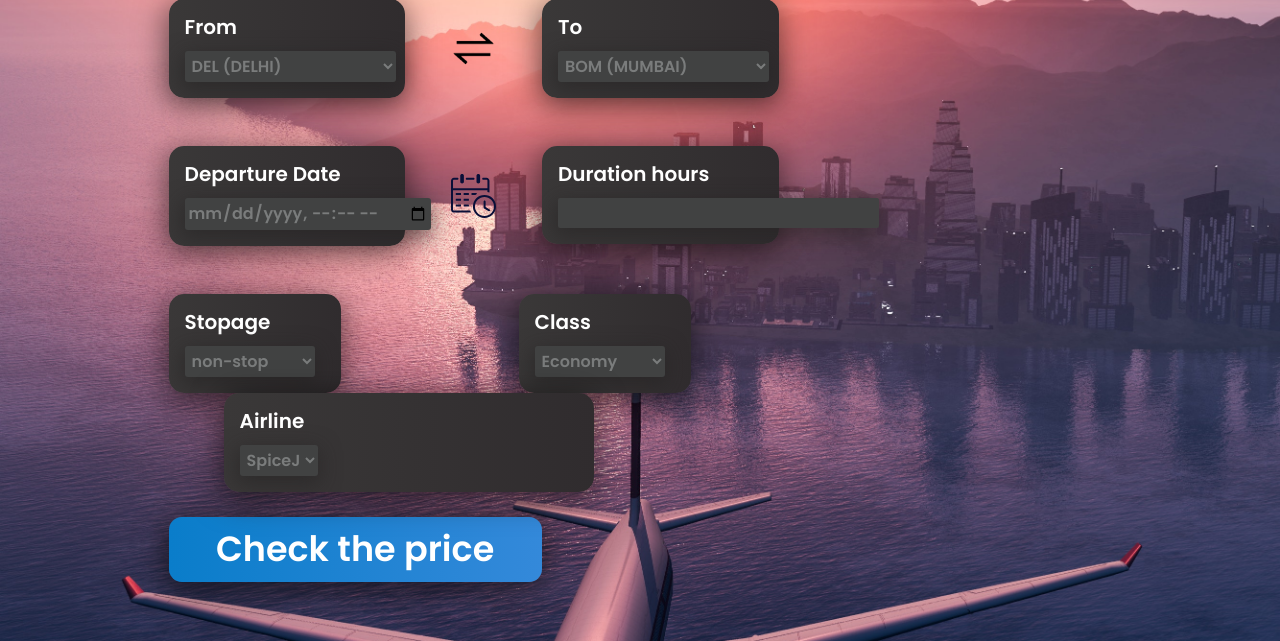
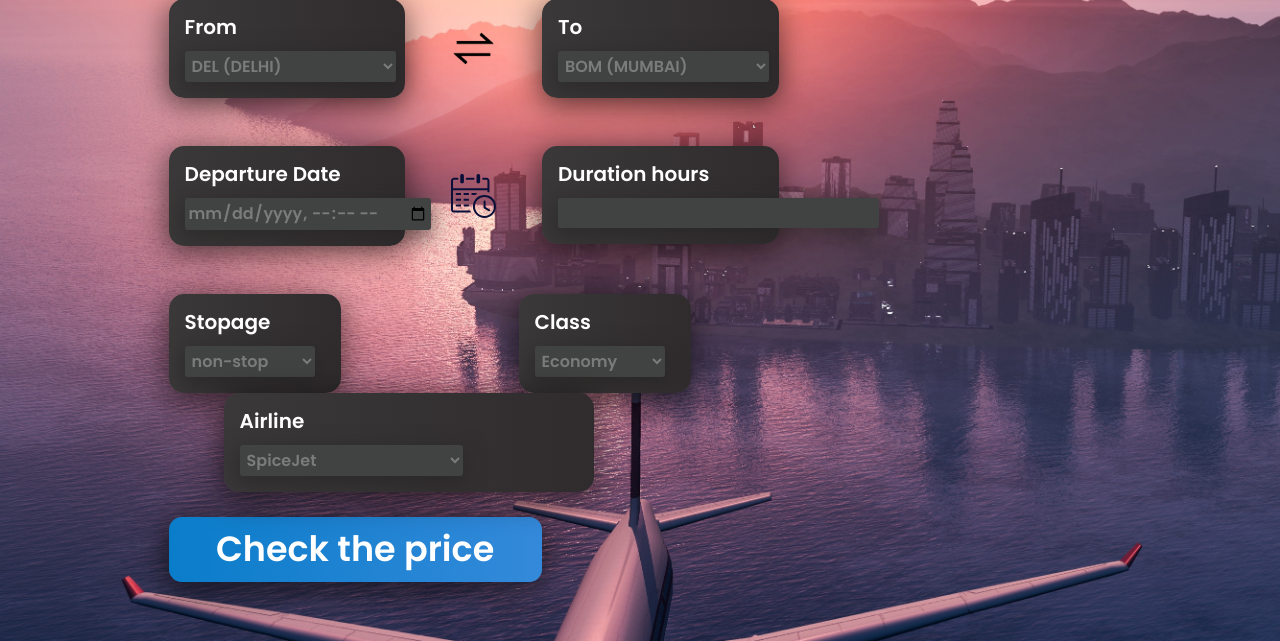
Before and after one commit to laiz-in/flightpriceWEBAPP, a Flask app: page / in a window 1280 px wide. Shown: the part 159-800 px from the top of the page. Run offline with Flask 2, Linux system fonts and the light colour scheme; some libraries are stand-ins or nearby versions.

Commit message:
small change for UI

```diff
--- a/static/styles.css
+++ b/static/styles.css
@@ -292,6 +292,10 @@ h4{
    max-width: 190px;
    padding-right: 3px;
   }
+  .rowfor3 .col-sm-6 .options{
+    min-width: 223px;
+
+  }
   .rowfor3 .col-sm-2 .options{
     min-width: 130px;
    }
```
